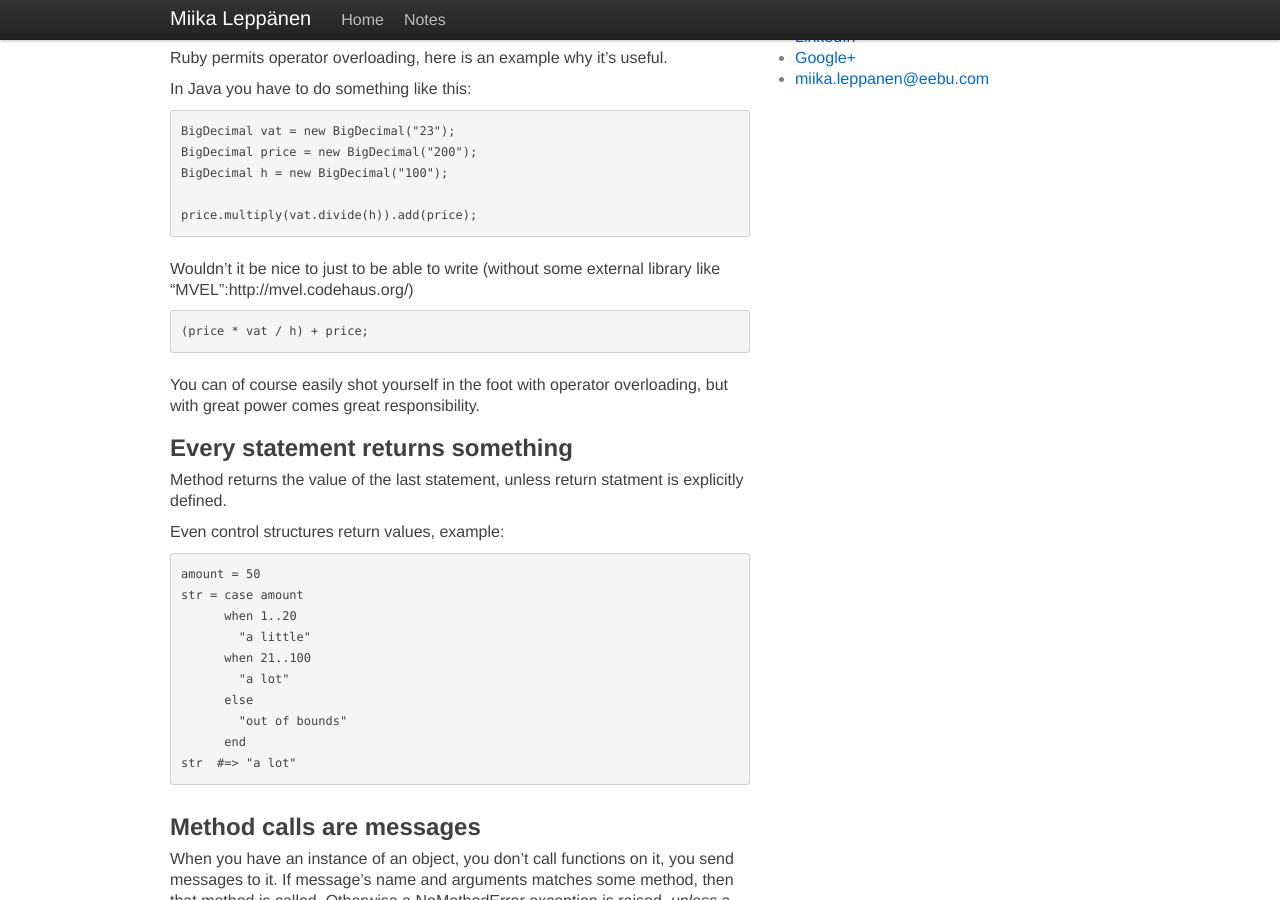
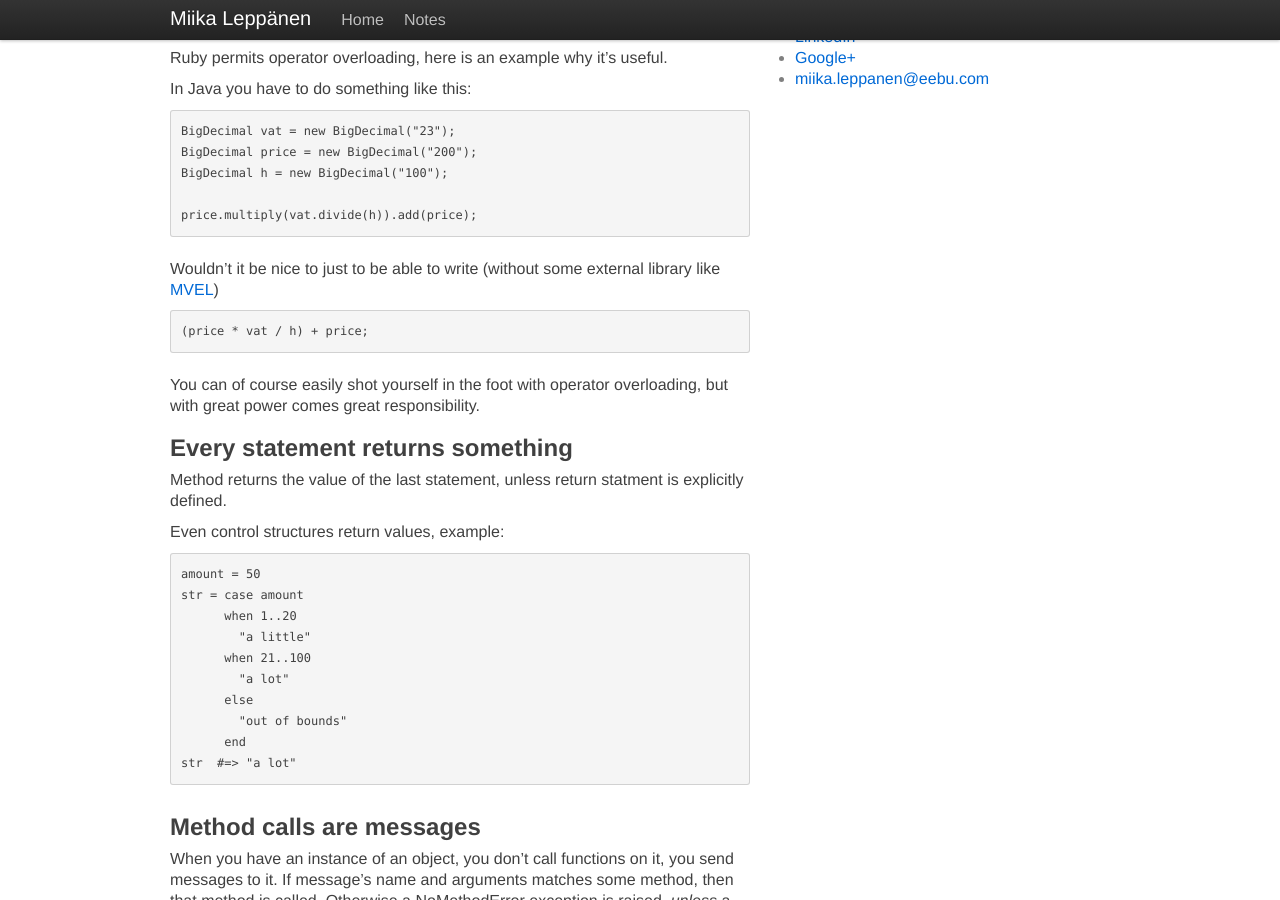
Before and after one commit to milep/milep.github.com, a Jekyll site: the page built from notes/ruby-for-java-programmer.markdown, in a window 1280 px wide and 900 px high, scrolled down 423 px. Built offline with Jekyll 4.4.1, drawn with Linux system fonts in a browser that asks for light colours.

Commit message:
fix syntax

```diff
--- a/notes/ruby-for-java-programmer.markdown
+++ b/notes/ruby-for-java-programmer.markdown
@@ -30,7 +30,7 @@ BigDecimal h = new BigDecimal("100");
 price.multiply(vat.divide(h)).add(price);
 </pre>
 
-Wouldn't it be nice to just to be able to write (without some external library like "MVEL":http://mvel.codehaus.org/)
+Wouldn't it be nice to just to be able to write (without some external library like [MVEL](http://mvel.codehaus.org/))
 
 <pre>
 (price * vat / h) + price;
```
